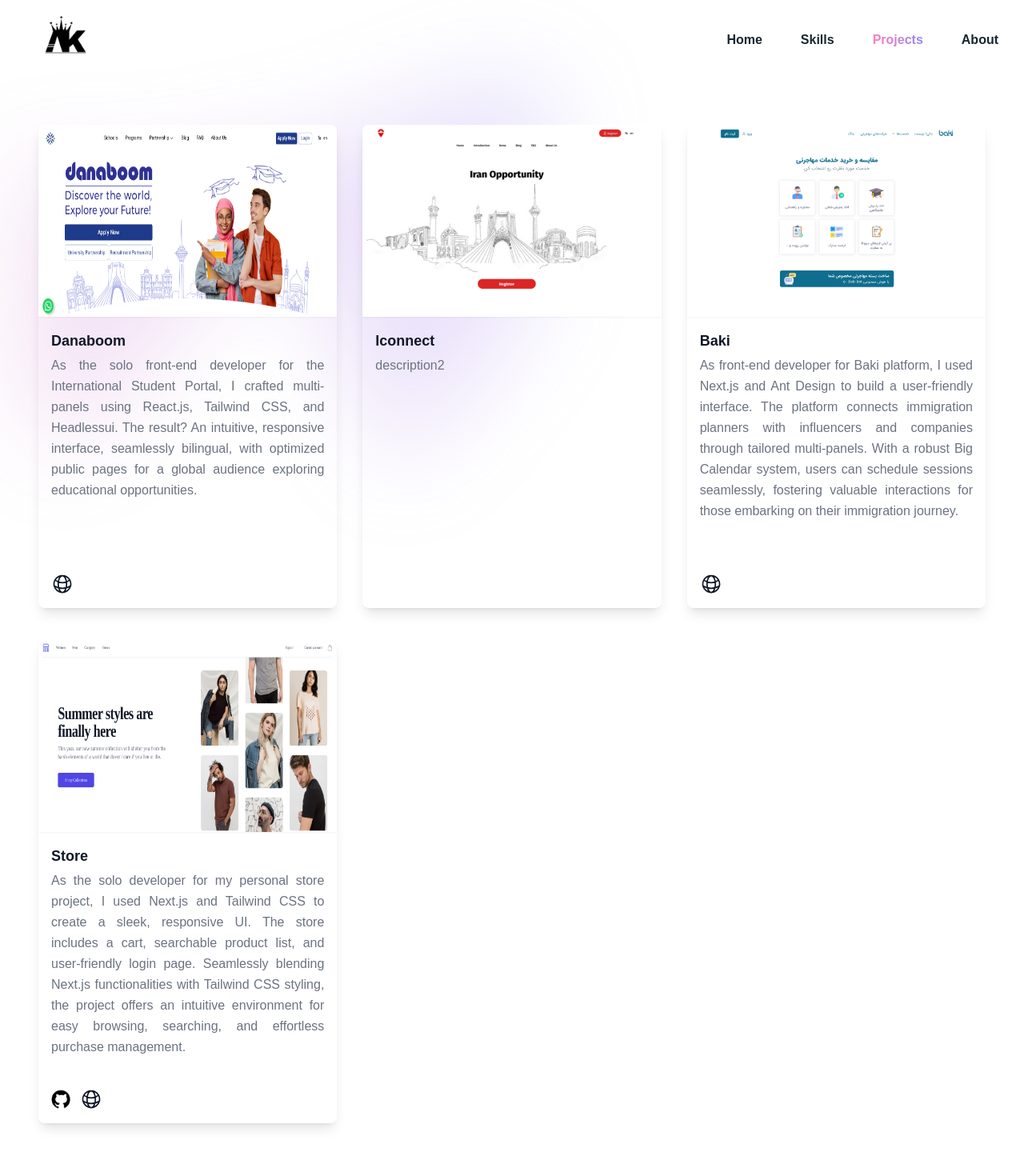
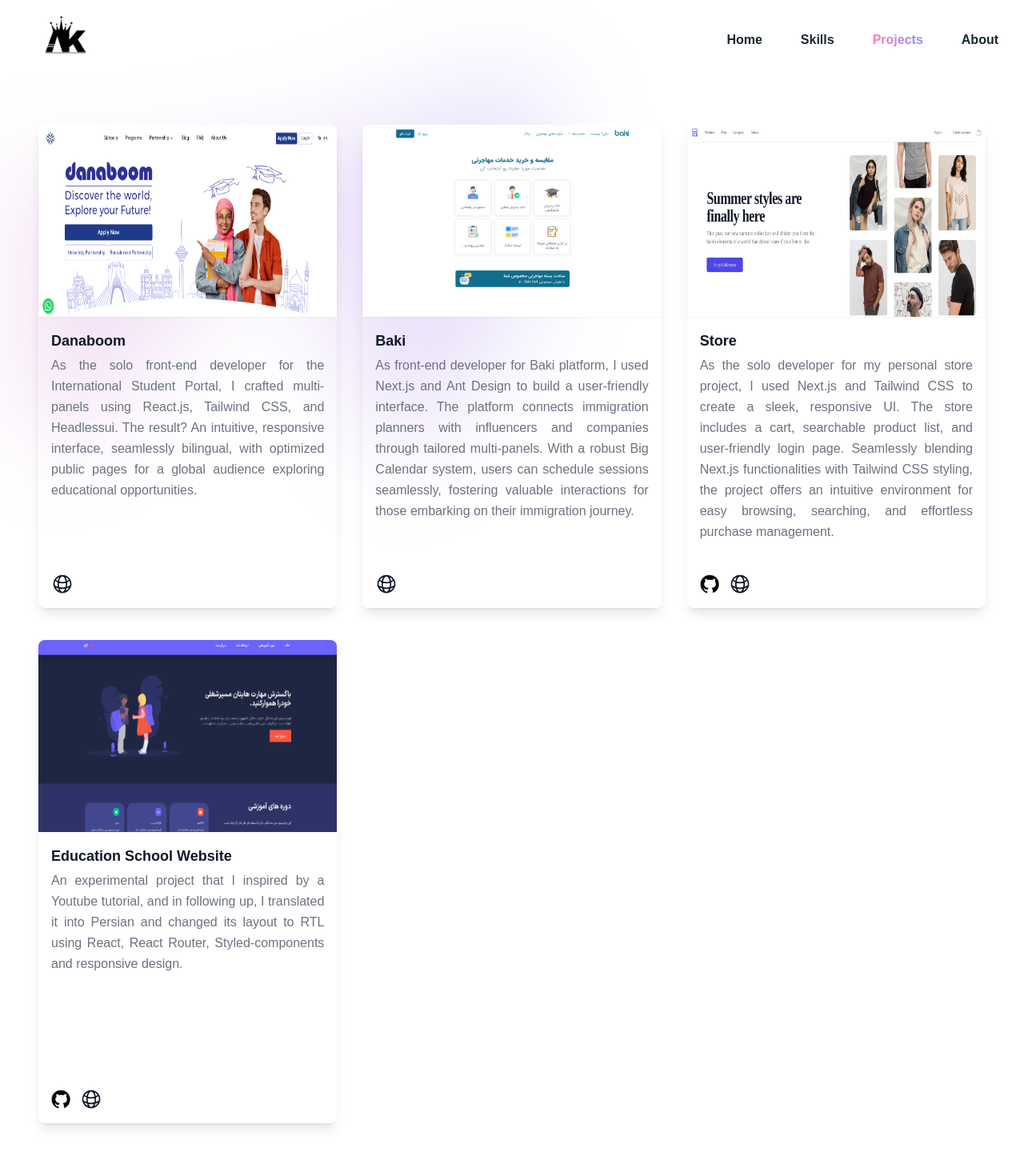
Before and after one commit to atefeh-karimi/portfolio, a Next.js app: page /projects in a window 1280 px wide. Shown: the top 1450 px of the page at 80% size. Built offline with nearby package versions, Linux system fonts and the light colour scheme.

Commit message:
update projects

```diff
--- a/public/assets/data.js
+++ b/public/assets/data.js
@@ -27,14 +27,7 @@
     githubUrl: "",
     webUrl: "https://danaboom.com/",
   },
-  {
-    id: 2,
-    image: "iconnect-desk",
-    description: "description2",
-    name: "Iconnect",
-    githubUrl: "",
-    webUrl: "",
-  },
+
   {
     id: 2,
     image: "baki-desk",
@@ -53,4 +46,13 @@
     githubUrl: "https://github.com/atefeh-karimi/store-nextjs",
     webUrl: "https://store-nextjs.atefehkarimikia.ir/",
   },
+  {
+    id: 4,
+    image: "education-school",
+    description:
+      "An experimental project that I inspired by a Youtube tutorial, and in following up, I translated it into Persian and changed its layout to RTL using React, React Router, Styled-components and responsive design.",
+    name: "Education School Website",
+    githubUrl: "https://github.com/atefeh-karimi/education-school-react",
+    webUrl: "https://atefeh-karimi.github.io/education-school-react",
+  },
 ];
```
Also changed, not shown: public/assets/projects/education-school.png (added), public/assets/projects/iconnect-desk.png (deleted).
